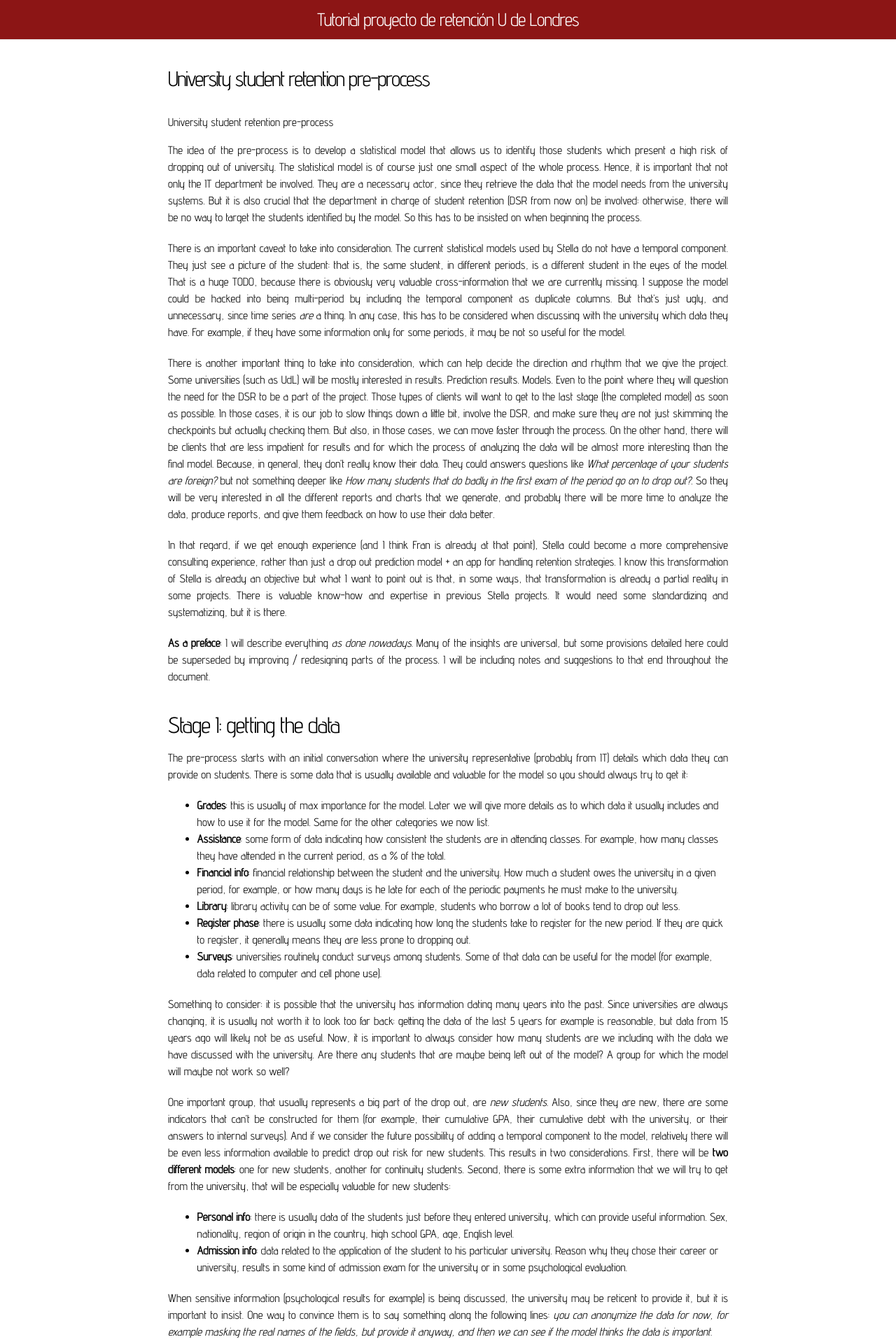
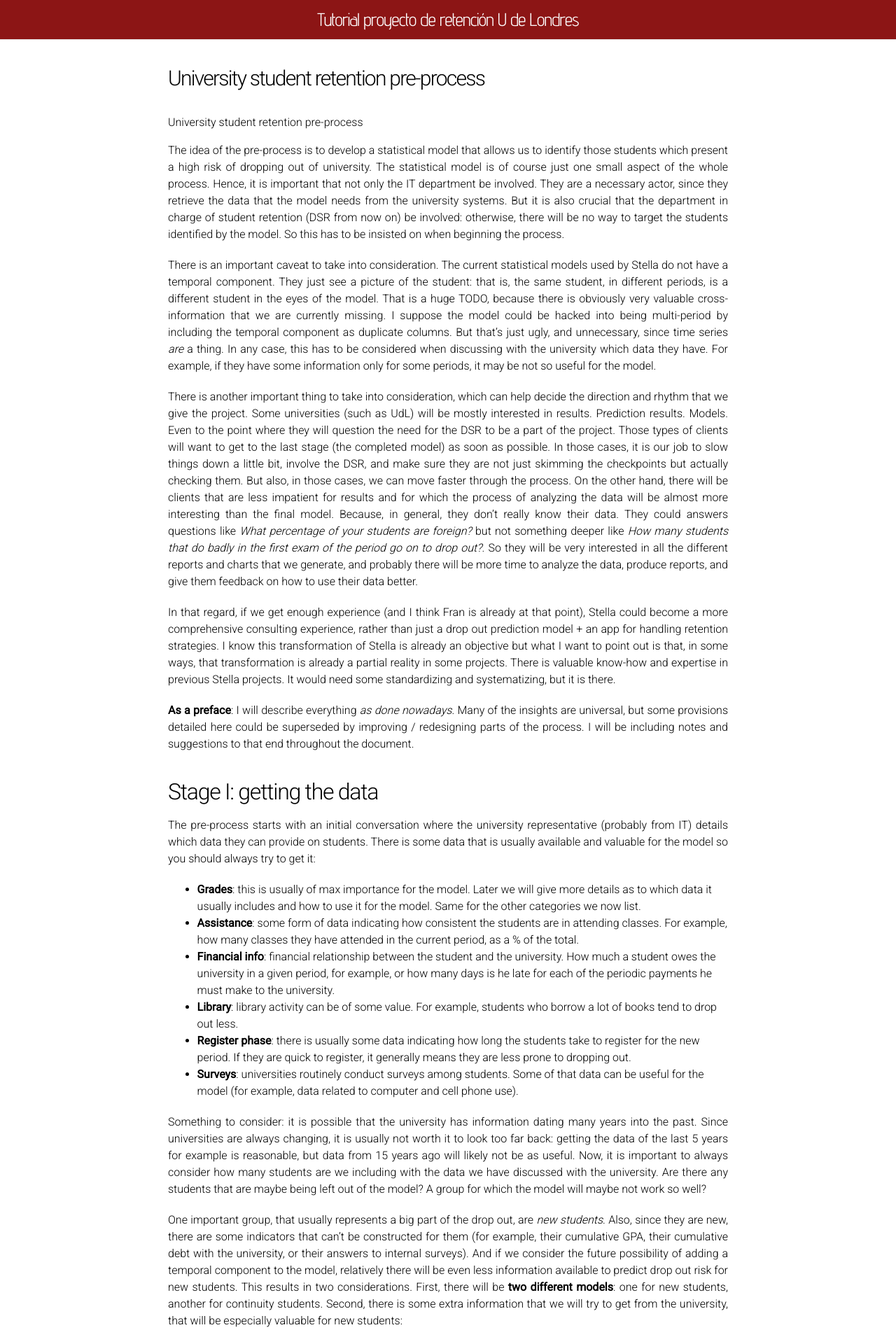
Before and after one commit to lacrendic/stella_docs, a Jekyll site: the page built from index.md, in a window 1280 px wide. Shown: the top 1920 px of the page at 70% size. Built offline with Jekyll 4.4.1, drawn with Linux system fonts in a browser that asks for light colours; our own code applies the rules of GitHub Pages for plain Markdown files.

Commit message:
Update main.css

```diff
--- a/css/main.css
+++ b/css/main.css
@@ -11,7 +11,7 @@ html, body { height: 100%; }
 
 body {
   /* font-family: Helvetica, Arial, sans-serif; */
-  font-family: 'Advent Pro', sans-serif;
+  font-family: 'Roboto', sans-serif;
   font-size: 16px;
   line-height: 1.5;
   font-weight: 300;
```
